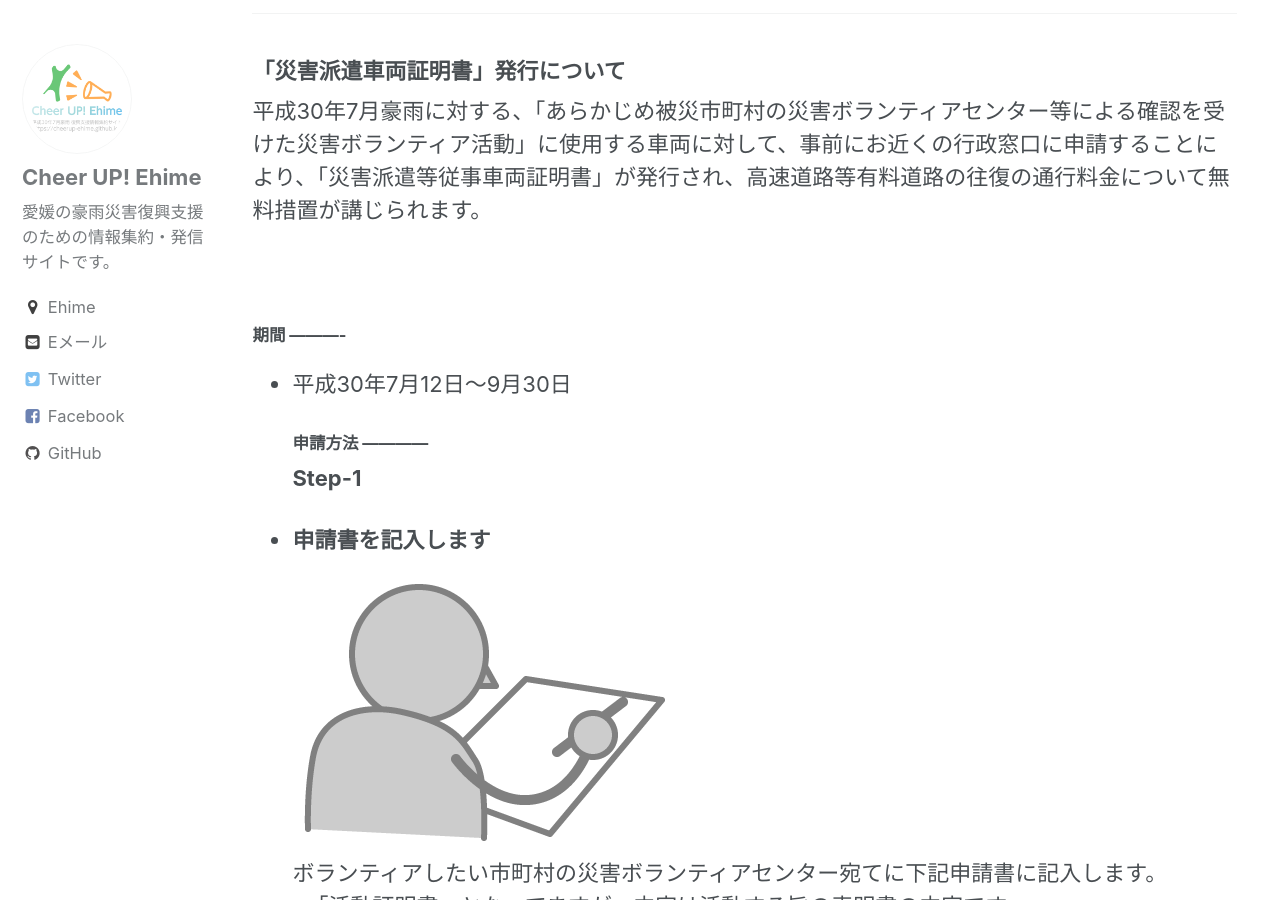
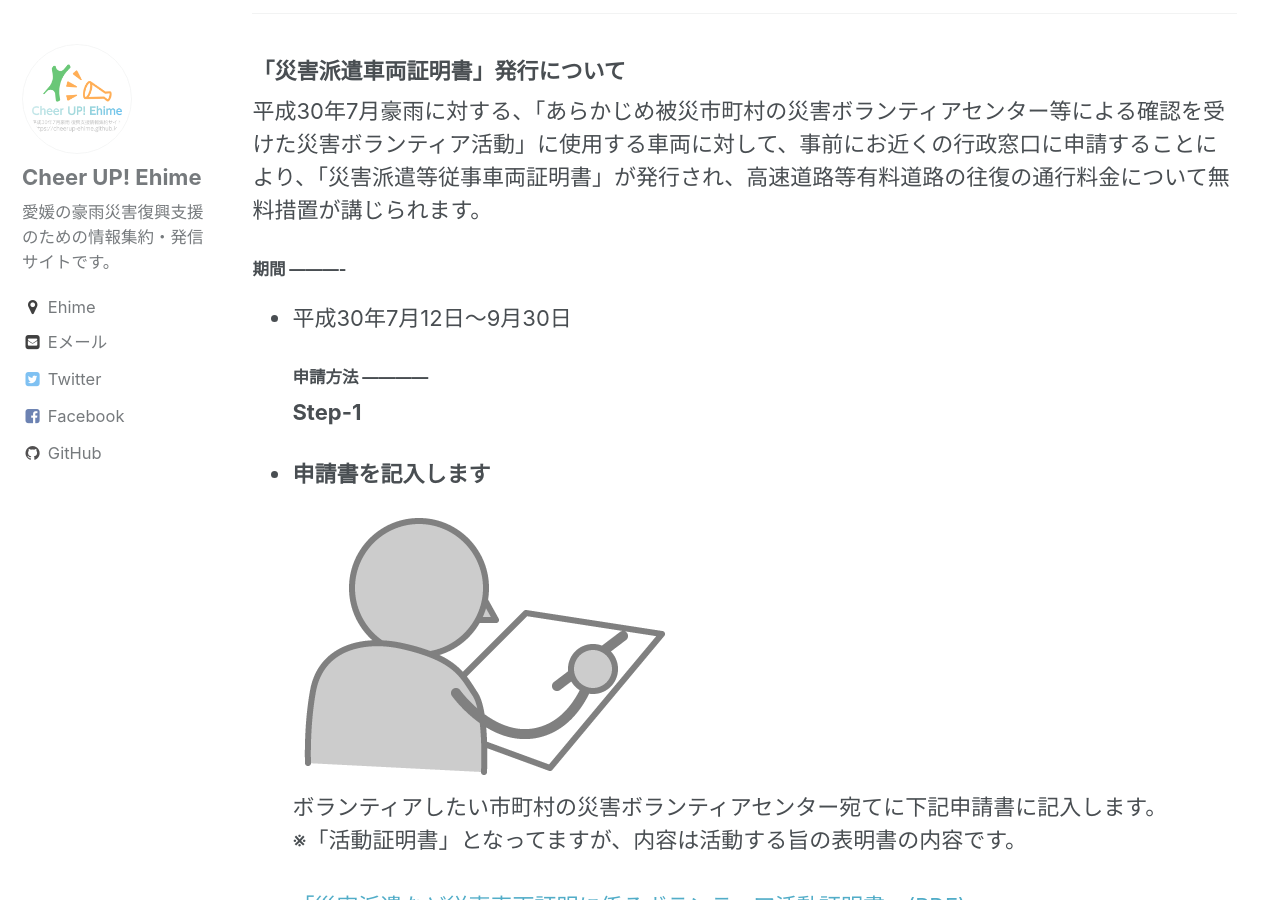
Before and after one commit to cheerup-ehime/cheerup-ehime.github.io, a Jekyll site: the page built from _pages/volunteer_backup.md, in a window 1280 px wide and 900 px high, scrolled down 396 px. Built offline with Jekyll 4.4.1, drawn with Linux system fonts in a browser that asks for light colours; comment, search, counter and statistics services are not loaded.

Commit message:
Update volunteer_backup.md

```diff
--- a/_pages/volunteer_backup.md
+++ b/_pages/volunteer_backup.md
@@ -8,7 +8,6 @@ modified: 2018-07-20 11:57:29
 ## 災害ボランティア支援情報
 ### 「災害派遣車両証明書」発行について
 平成30年7月豪雨に対する、「あらかじめ被災市町村の災害ボランティアセンター等による確認を受けた災害ボランティア活動」に使用する車両に対して、事前にお近くの行政窓口に申請することにより、「災害派遣等従事車両証明書」が発行され、高速道路等有料道路の往復の通行料金について無料措置が講じられます。
-<br><br><br>
 #### 期間 ----------
 - 平成30年7月12日～9月30日
 #### 申請方法 ------------
```
